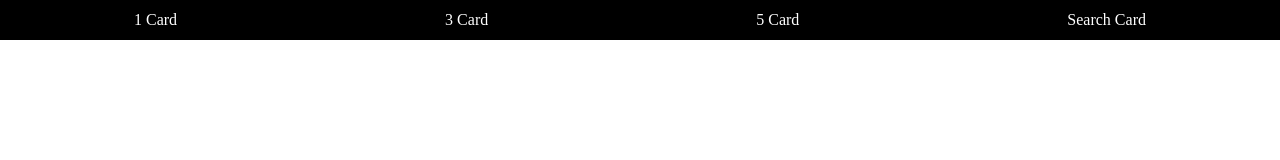
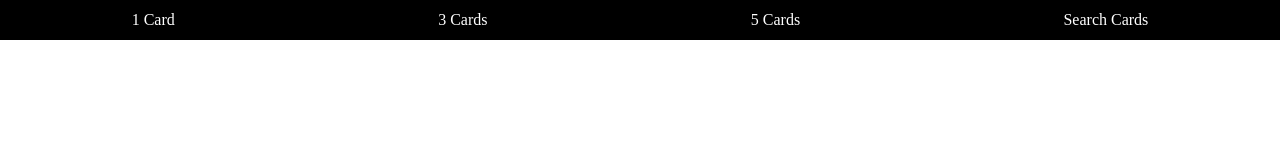
Before and after one commit to LeonXZhou/mars-weather-vue, a Vue app in the folder tarot/: page / in a window 1280 px wide. Shown: the top 160 px of the page. Built offline with nearby package versions, Linux system fonts and the light colour scheme.

Commit message:
fixed typos in navbar

```diff
--- a/tarot/src/components/TopNav.vue
+++ b/tarot/src/components/TopNav.vue
@@ -7,17 +7,17 @@
     />
     <NavItem
       @numberSelection="numberSelectionListener"
-      text="3 Card"
+      text="3 Cards"
       value="3"
     />
     <NavItem
       @numberSelection="numberSelectionListener"
-      text="5 Card"
+      text="5 Cards"
       value="5"
     />
     <NavItem
       @numberSelection="numberSelectionListener"
-      text="Search Card"
+      text="Search Cards"
       value="search"
     />
   </nav>
```
